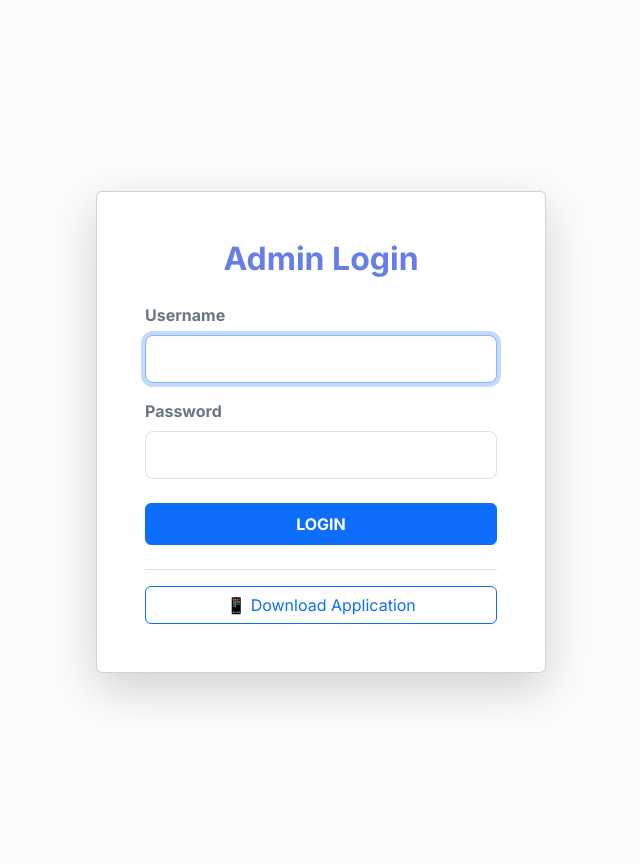
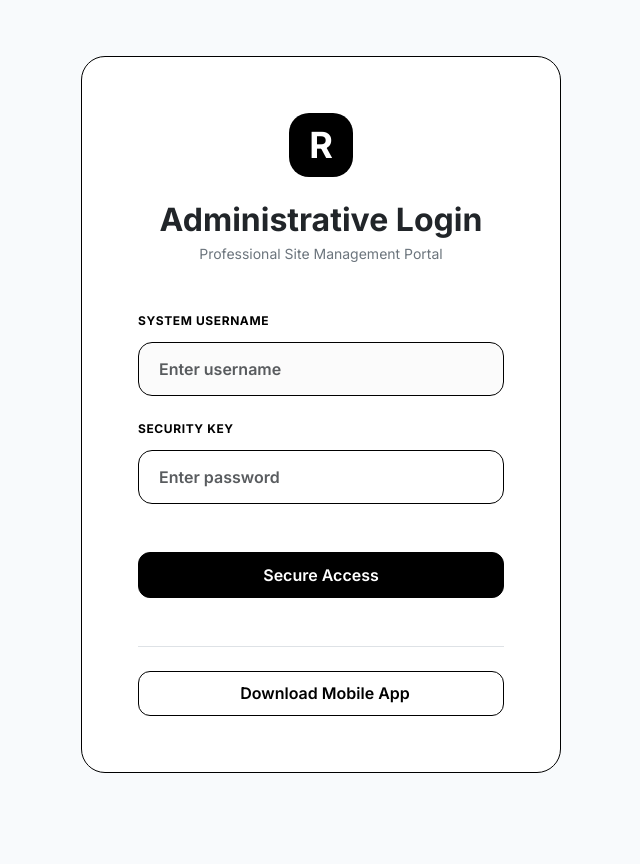
Before and after one commit to alphadeveloper12/attendence_app_backend, a Django app: page /api/attendance/dashboard/login/ in a window 1280 px wide. Shown: the whole page, without its empty margins (319-959 px from the left). After the commit the page ends 773 px from the top, so only its background shows below. Run offline with Django 5.2, Linux system fonts and the light colour scheme.

Commit message:
Update login.html

```diff
--- a/attendance/templates/login.html
+++ b/attendance/templates/login.html
@@ -1,39 +1,165 @@
 {% extends 'base.html' %}
-{% block title %}Login - Admin Dashboard{% endblock %}
+{% block title %}Admin Access - RocketAttendance{% endblock %}
 
 {% block content %}
-<div class="container d-flex justify-content-center align-items-center min-vh-100">
-    <div class="card shadow-lg p-4 p-md-5" style="max-width: 450px; width: 100%;">
-        <h2 class="text-center mb-4" style="color: #667eea; font-weight: 700;">Admin Login</h2>
+<style>
+    body {
+        background-color: #f8fafc;
+    }
 
-        {% if error %}
-        <div class="alert alert-danger" role="alert">
-            {{ error }}
-        </div>
-        {% endif %}
+    .login-container {
+        min-height: 85vh;
+        display: flex;
+        align-items: center;
+        justify-content: center;
+        padding: 1.5rem;
+    }
 
-        <form method="POST">
+    .login-card {
+        background: white !important;
+        border: 1px solid black !important;
+        border-radius: 1.5rem;
+        padding: 3.5rem;
+        width: 100%;
+        max-width: 480px;
+        text-align: center;
+        box-shadow: none !important;
+    }
+
+    .brand-logo {
+        width: 64px;
+        height: 64px;
+        background: black;
+        color: white;
+        border-radius: 1.25rem;
+        display: inline-flex;
+        align-items: center;
+        justify-content: center;
+        font-size: 2.25rem;
+        font-weight: 800;
+        margin-bottom: 1.5rem;
+    }
+
+    .form-label-pro {
+        font-size: 0.75rem;
+        text-transform: uppercase;
+        font-weight: 700;
+        color: black;
+        letter-spacing: 0.05em;
+        margin-bottom: 0.75rem;
+        display: block;
+        text-align: left;
+    }
+
+    .form-control-pro {
+        border: 1px solid black !important;
+        border-radius: 0.875rem;
+        padding: 0.875rem 1.25rem;
+        font-weight: 600;
+        transition: all 0.2s;
+    }
+
+    .form-control-pro:focus {
+        background: #fbfbfb;
+        box-shadow: none !important;
+    }
+
+    #error-box {
+        display: none;
+        background: white;
+        color: #e11d48;
+        padding: 1rem;
+        border: 1px solid #e11d48;
+        border-radius: 0.75rem;
+        font-size: 0.875rem;
+        font-weight: 700;
+        margin-bottom: 2rem;
+    }
+</style>
+
+<div class="login-container">
+    <div class="login-card">
+        <div class="brand-logo">R</div>
+        <h2 class="fw-bold text-dark mb-1">Administrative Login</h2>
+        <p class="text-secondary small mb-5">Professional Site Management Portal</p>
+
+        <div id="error-box"></div>
+
+        <form id="proLoginForm" onsubmit="handleLogin(event)">
             {% csrf_token %}
-            <div class="mb-3">
-                <label for="username" class="form-label fw-bold text-secondary">Username</label>
-                <input type="text" id="username" name="username" class="form-control form-control-lg" required
-                    autofocus>
+            <div class="mb-4">
+                <label class="form-label-pro">System Username</label>
+                <input type="text" name="username" class="form-control-pro form-control" placeholder="Enter username"
+                    required autofocus>
             </div>
 
-            <div class="mb-4">
-                <label for="password" class="form-label fw-bold text-secondary">Password</label>
-                <input type="password" id="password" name="password" class="form-control form-control-lg" required>
+            <div class="mb-5">
+                <label class="form-label-pro">Security Key</label>
+                <input type="password" name="password" class="form-control-pro form-control"
+                    placeholder="Enter password" required>
             </div>
 
-            <button type="submit" class="btn btn-primary w-100 py-2 fw-bold text-uppercase">Login</button>
+            <button type="submit" id="submitBtn" class="btn btn-pro w-100 py-3"
+                style="background: black !important; color: white !important;">
+                <span id="btnText">Secure Access</span>
+                <span id="btnLoader" class="spinner-border spinner-border-sm d-none"></span>
+            </button>
         </form>
 
-        <div class="mt-4 pt-3 border-top text-center">
-            <a href="{% url 'download-build' 'attendance' %}"
-                class="btn btn-outline-primary w-100 text-decoration-none">
-                📱 Download Application
+        <div class="mt-5 pt-4 border-top">
+            <a href="{% url 'admin-downloads' %}" class="btn btn-pro w-100">
+                <i class="ri-smartphone-line me-2"></i> Download Mobile App
             </a>
         </div>
     </div>
 </div>
 {% endblock %}
+
+{% block scripts %}
+<script>
+    async function handleLogin(e) {
+        e.preventDefault();
+        const form = e.target;
+        const btn = document.getElementById('submitBtn');
+        const btnText = document.getElementById('btnText');
+        const btnLoader = document.getElementById('btnLoader');
+        const errorDiv = document.getElementById('error-box');
+
+        errorDiv.style.display = 'none';
+        btn.disabled = true;
+        btnText.classList.add('d-none');
+        btnLoader.classList.remove('d-none');
+
+        const formData = new FormData(form);
+
+        try {
+            const response = await fetch(window.location.href, {
+                method: 'POST',
+                headers: {
+                    'X-Requested-With': 'XMLHttpRequest',
+                    'X-CSRFToken': formData.get('csrfmiddlewaretoken')
+                },
+                body: formData
+            });
+
+            const data = await response.json();
+
+            if (data.success) {
+                window.location.href = data.redirect_url;
+            } else {
+                errorDiv.textContent = data.error;
+                errorDiv.style.display = 'block';
+                btn.disabled = false;
+                btnText.classList.remove('d-none');
+                btnLoader.classList.add('d-none');
+            }
+        } catch (error) {
+            errorDiv.textContent = "Security pipeline connection failure.";
+            errorDiv.style.display = 'block';
+            btn.disabled = false;
+            btnText.classList.remove('d-none');
+            btnLoader.classList.add('d-none');
+        }
+    }
+</script>
+{% endblock %}
```
